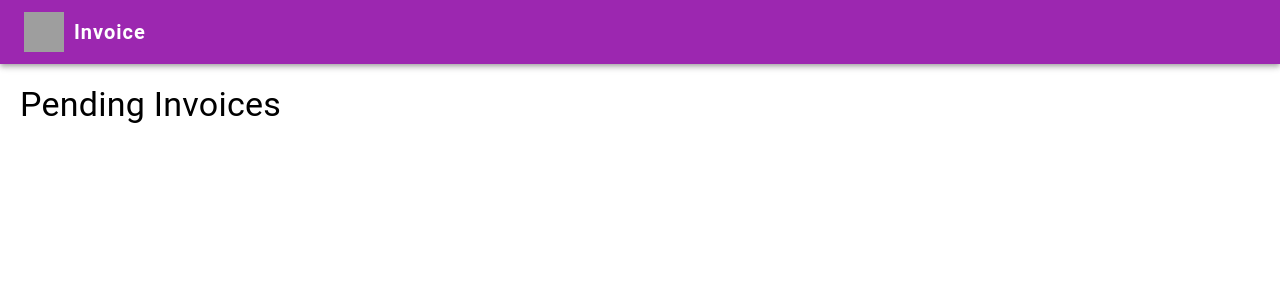
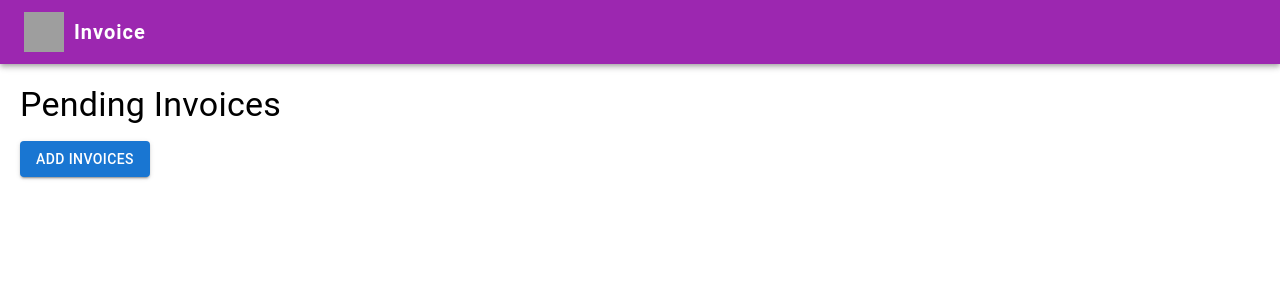
Before and after one commit to Alind47/Invoice-Processing-System, a React (Create React App) app in the folder client/: page / in a window 1280 px wide. Shown: the top 300 px of the page. Built offline with nearby package versions, Linux system fonts and the light colour scheme; grey boxes are pictures that could not be loaded.

Commit message:
Button created in new file AddInvoice.jsx and managed it in Home.jsx

```diff
--- /dev/null
+++ b/client/src/components/AddInvoice.jsx
@@ -0,0 +1,48 @@
+
+import { Box, TextField, Typography, Button, styled } from '@mui/material';
+
+const Component = styled(Box)({
+    marginTop: 20,
+    '& > p': {
+        fontSize: 26,
+        marginBottom: 10
+    },
+    '& > div > div': {
+        marginRight: 20,
+        minWidth: 200
+    }
+})
+
+const AddInvoice = () => {
+
+    return(
+        <Component>
+            <Typography>Add Invoices</Typography>
+            <Box>
+                <TextField
+                   variant='standard'
+                   placeholder='Enter vender name'
+                />
+                <TextField
+                   variant='standard'
+                   placeholder='Enter product name'
+                />
+                <TextField
+                   variant='standard'
+                   placeholder='Enter amount (in Rs)'
+                   type="number"
+                />
+                <TextField
+                   variant='standard'
+                   placeholder='Enter date'
+                   type="date"
+                />
+                <Button variant="contained">
+                    Add Invoice
+                </Button>
+            </Box>
+        </Component>
+    )
+}
+
+export default AddInvoice;
--- a/client/src/pages/Home.jsx
+++ b/client/src/pages/Home.jsx
@@ -1,9 +1,15 @@
 
-import React from "react";
+import React, { useState } from "react";
 import Header from "../components/Header";
-import { Box, Typography } from "@mui/material";
+import { Box, Typography, Button } from "@mui/material";
+import AddInvoice from "../components/AddInvoice";
 
 const Home = () => {
+    const [addInvoice, setAddInvoice] = useState(false);
+
+    const toggleInvoice = () => {
+        setAddInvoice(true);
+    }
 
     return(
         <>
@@ -11,6 +17,13 @@ const Home = () => {
 
             <Box style={{margin: 20}}>
                 <Typography variant="h4">Pending Invoices</Typography>
+                { !addInvoice && <Button
+                      variant="contained"
+                      style={{marginTop: 15}}
+                      onClick={() => toggleInvoice()}
+                      >Add Invoices</Button>
+                }
+                { addInvoice && <AddInvoice /> }
             </Box>
         </>
     )
```
